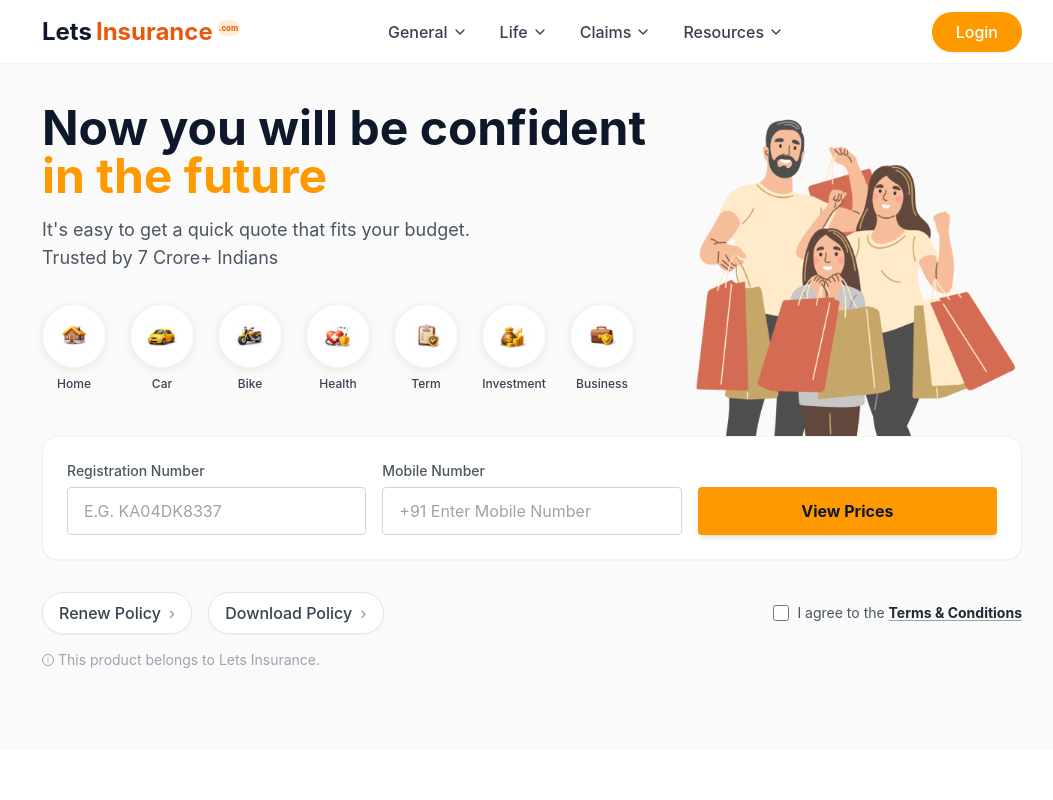
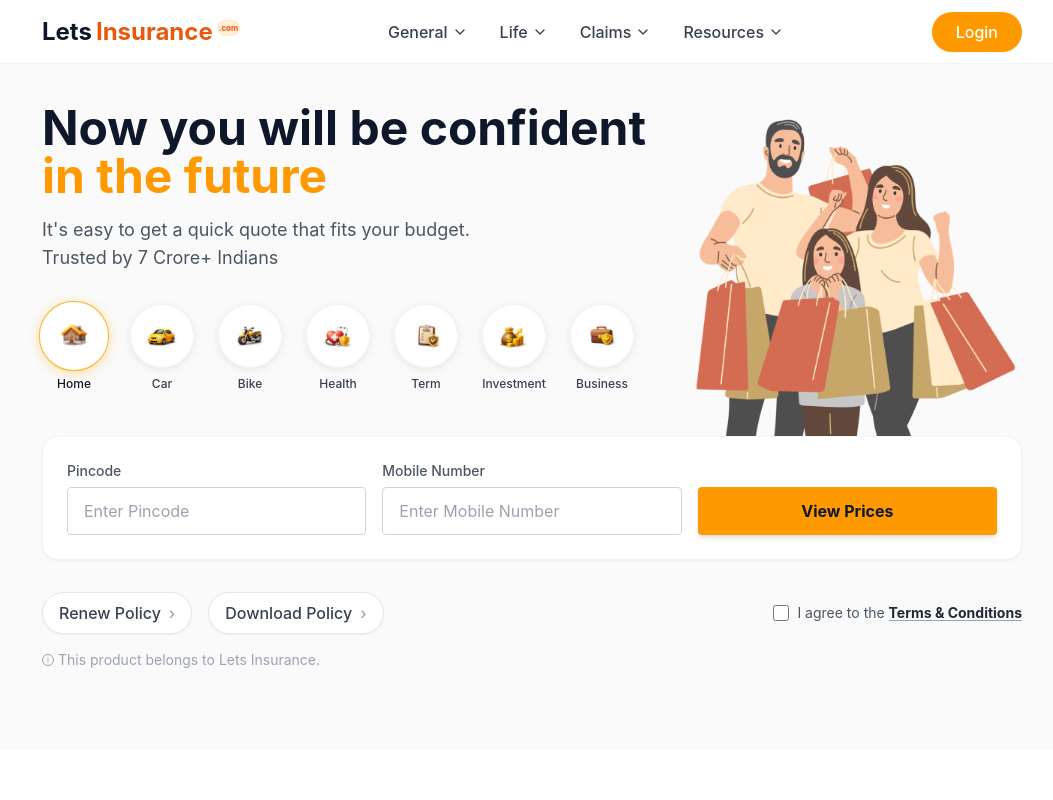
Before and after one commit to devangumrane/LetsInsure-UI, a React (Vite) app: page / in a window 1280 px wide. Shown: the top 800 px of the page, without its empty margins (108-1161 px from the left). Built offline with nearby package versions, Linux system fonts and the light colour scheme.

Commit message:
hero stable state

```diff
--- a/src/components/Hero.jsx
+++ b/src/components/Hero.jsx
@@ -1,10 +1,13 @@
-import React from 'react';
-import MaxWidthWrapper from './MaxWidthWrapper';
-import InsuranceOptions from './InsuranceOptions';
-import InputForm from './InputForm';
-import heroImg from '../assets/Hero-img.png';
+import React, { useState } from "react";
+import MaxWidthWrapper from "./MaxWidthWrapper";
+import InsuranceOptions from "./InsuranceOptions";
+import InputForm from "./InputForm";
+import heroImg from "../assets/Hero-img.png";
 
 export default function Hero() {
+  // 🔑 single source of truth
+  const [activeType, setActiveType] = useState("home");
+
   return (
     <section className="w-full bg-[#FAFAFA] pt-10 pb-20 overflow-hidden relative min-h-[500px]">
       <MaxWidthWrapper className="relative z-10">
@@ -22,7 +25,11 @@
               Trusted by 7 Crore+ Indians
             </p>
 
-            <InsuranceOptions />
+            {/* CONTROLLER */}
+            <InsuranceOptions
+              active={activeType}
+              onChange={setActiveType}
+            />
           </div>
 
           {/* Right Illustration */}
@@ -37,12 +44,12 @@
           </div>
         </div>
 
-        {/* Input Form */}
+        {/* ACTIVE FORM */}
         <div className="mt-8 w-full">
-          <InputForm />
+          <InputForm type={activeType} />
         </div>
 
-        {/* Footer Actions */}
+        {/* Footer */}
         <div className="mt-8 flex flex-col md:flex-row items-center justify-between gap-4">
           <div className="flex items-center gap-4">
             <button className="flex items-center gap-2 px-4 py-2 bg-white border border-gray-200 rounded-full shadow-sm text-gray-700 font-medium hover:bg-gray-50">
--- a/src/components/InputForm.jsx
+++ b/src/components/InputForm.jsx
@@ -1,31 +1,45 @@
-import React from 'react';
+import React from "react";
 
-export default function InputForm() {
+const FORM_MAP = {
+  home: ["Pincode", "Mobile Number"],
+  car: ["Registration Number", "Mobile Number"],
+  bike: ["Registration Number", "Mobile Number"],
+  health: ["Pincode", "Mobile Number"],
+  term: ["Mobile Number"],
+  investment: ["Mobile Number"],
+  business: ["Pincode", "Mobile Number"],
+};
+
+export default function InputForm({ type }) {
+  const fields = FORM_MAP[type] || [];
+
   return (
     <div className="bg-white p-6 rounded-xl shadow-sm border border-gray-100 w-full">
+      {/* OUTER GRID */}
       <div className="grid grid-cols-12 gap-4 items-end">
-        <div className="col-span-12 md:col-span-4">
+
+        {/* INPUTS AREA — always left */}
+        <div className="col-span-12 md:col-span-8">
+          <div className="grid grid-cols-12 gap-4">
+            {fields.map((label, idx) => (
+              <div
+                key={idx}
+                className="col-span-12 md:col-span-6"
+              >
                 <label className="block text-sm text-gray-600 mb-1.5 font-medium">
-            Registration Number
+                  {label}
                 </label>
                 <input
                   type="text"
-            placeholder="E.G. KA04DK8337"
+                  placeholder={`Enter ${label}`}
                   className="w-full h-12 px-4 rounded border border-gray-300"
                 />
               </div>
-
-        <div className="col-span-12 md:col-span-4">
-          <label className="block text-sm text-gray-600 mb-1.5 font-medium">
-            Mobile Number
-          </label>
-          <input
-            type="text"
-            placeholder="+91 Enter Mobile Number"
-            className="w-full h-12 px-4 rounded border border-gray-300"
-          />
+            ))}
+          </div>
         </div>
 
+        {/* CTA — always right */}
         <div className="col-span-12 md:col-span-4">
           <button className="w-full h-12 bg-primary text-brand-brown font-bold rounded shadow-md">
             View Prices
--- a/src/components/InsuranceOptions.jsx
+++ b/src/components/InsuranceOptions.jsx
@@ -1,40 +1,48 @@
-import React from 'react';
-import carIcon from '../assets/car.png';
-import bikeIcon from '../assets/bike.png';
-import healthIcon from '../assets/health.png';
-import termIcon from '../assets/term.png';
-import businessIcon from '../assets/business.png';
-import homeIcon from '../assets/home.png';
-import investmentIcon from '../assets/investment.png';
+import React from "react";
+import carIcon from "../assets/car.png";
+import bikeIcon from "../assets/bike.png";
+import healthIcon from "../assets/health.png";
+import termIcon from "../assets/term.png";
+import businessIcon from "../assets/business.png";
+import homeIcon from "../assets/home.png";
+import investmentIcon from "../assets/investment.png";
 
 const options = [
-  { label: 'Home', icon: homeIcon },
-  { label: 'Car', icon: carIcon },
-  { label: 'Bike', icon: bikeIcon },
-  { label: 'Health', icon: healthIcon },
-  { label: 'Term', icon: termIcon },
-  { label: 'Investment', icon: investmentIcon },
-  { label: 'Business', icon: businessIcon },
+  { key: "home", label: "Home", icon: homeIcon },
+  { key: "car", label: "Car", icon: carIcon },
+  { key: "bike", label: "Bike", icon: bikeIcon },
+  { key: "health", label: "Health", icon: healthIcon },
+  { key: "term", label: "Term", icon: termIcon },
+  { key: "investment", label: "Investment", icon: investmentIcon },
+  { key: "business", label: "Business", icon: businessIcon },
 ];
 
-export default function InsuranceOptions() {
+export default function InsuranceOptions({ active, onChange }) {
   return (
     <div className="flex flex-wrap items-center gap-6 mt-8 w-full max-w-[820px]">
-      {options.map((opt, idx) => (
-        <div
-          key={idx}
-          className="flex flex-col items-center gap-2 cursor-pointer group"
+      {options.map((opt) => {
+        const isActive = active === opt.key;
+
+        return (
+          <button
+            key={opt.key}
+            type="button"
+            onClick={() => onChange(opt.key)}
+            className="flex flex-col items-center gap-2 group"
           >
             <div
-            className="
+              className={`
                 w-16 h-16 rounded-full flex items-center justify-center
-              bg-white border border-gray-100
-              shadow-[0_2px_8px_rgba(0,0,0,0.08)]
-              transition-all duration-300
+                bg-white border transition-all duration-300
+                ${
+                  isActive
+                    ? "border-[#F9BD3C] scale-110 shadow-[0_2px_10px_rgba(249,189,60,0.45)]"
+                    : "border-gray-100 shadow-[0_2px_8px_rgba(0,0,0,0.08)]"
+                }
+                group-hover:border-[#F9BD3C]
                 group-hover:scale-110
-              group-hover:border-[#F9BD3C]
                 group-hover:shadow-[0_2px_10px_rgba(249,189,60,0.45)]
-            "
+              `}
             >
               <img
                 src={opt.icon}
@@ -43,11 +51,16 @@
               />
             </div>
 
-          <span className="text-xs font-medium text-gray-700 group-hover:text-gray-900">
+            <span
+              className={`text-xs font-medium transition-colors ${
+                isActive ? "text-gray-900" : "text-gray-700"
+              }`}
+            >
               {opt.label}
             </span>
-        </div>
-      ))}
+          </button>
+        );
+      })}
     </div>
   );
 }
```
Lines whose indentation alone changed are shown as unchanged.
